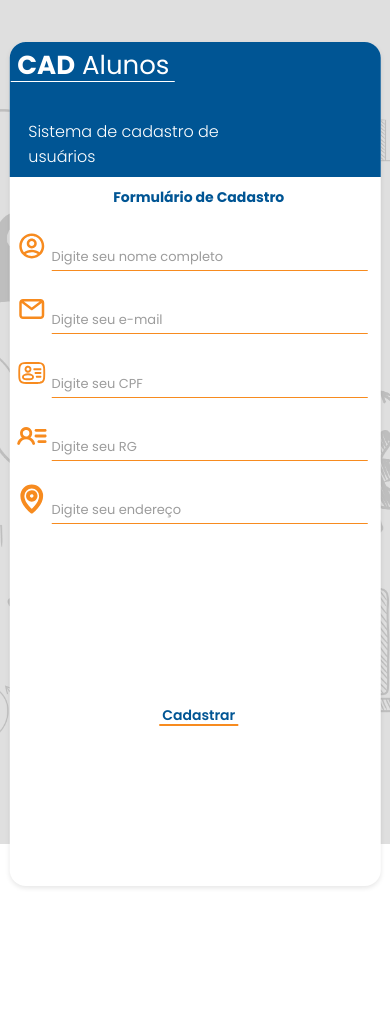
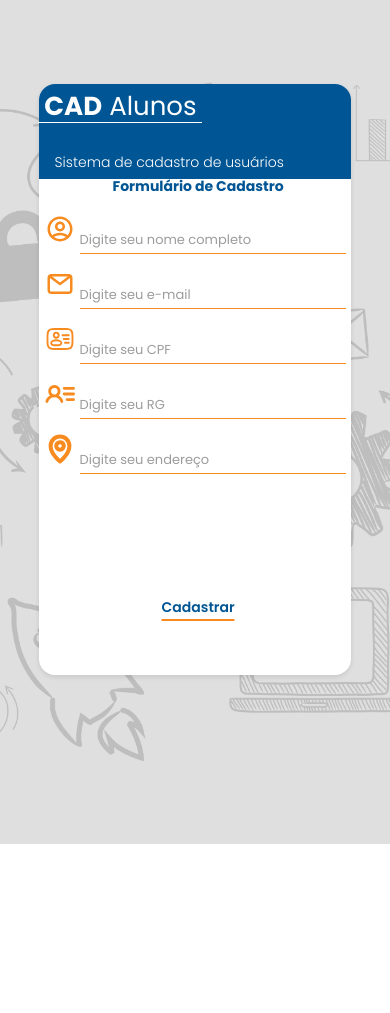
Before and after one commit to pablynnecaldeira/CadAlunos, a PHP site: page /view/cadastro/cadastro.html in a window 390 px wide. After the commit the page ends 844 px from the top, so only its background shows below. Run offline with PHP 8.4, Linux system fonts and the light colour scheme.

Commit message:
feito responsividade

```diff
--- a/view/cadastro/cadastro.html
+++ b/view/cadastro/cadastro.html
@@ -7,17 +7,16 @@
     <link rel="stylesheet" href="../style/cadastro.css">
 </head>
 <body>
+    <div class="container-body">
         <div class="container">
             <div class="container-left">
                 <div class="logo">
                     <span><strong>CAD</strong> Alunos</span>
                 </div>
-
                 <div class="sistema_container-left">
                     <span>Sistema de cadastro de usuários</span>
                 </div>
             </div>
-
             <div class="container-right">
                 <h1>Formulário de Cadastro</h1>
                 <form class="formRow" action="#">
@@ -45,5 +44,6 @@
                 </form>
                     </div>
             </div>
+    </div>
 </body>
 </html>
--- a/view/style/cadastro.css
+++ b/view/style/cadastro.css
@@ -1,4 +1,4 @@
-@import url('https://fonts.googleapis.com/css2?family=Poppins:ital,wght@0,100;0,200;0,300;0,400;0,500;0,600;0,700;0,800;0,900;1,100;1,200;1,300;1,400;1,500;1,600;1,700;1,800;1,900&display=swap');
+@import url("https://fonts.googleapis.com/css2?family=Poppins:ital,wght@0,100;0,200;0,300;0,400;0,500;0,600;0,700;0,800;0,900;1,100;1,200;1,300;1,400;1,500;1,600;1,700;1,800;1,900&display=swap");
 
 * {
   margin: 0;
@@ -9,11 +9,14 @@
 
 body {
   height: 100vh;
+}
+
+.container-body {
+  height: 100%;
   background-image: url(../img/img-background.png);
   background-position: center;
   background-repeat: no-repeat;
   background-size: cover;
-    filter: opacity(100%);
   position: relative;
 }
 
@@ -23,8 +26,10 @@ body {
   top: 10%;
   transform: translate(-50%);
 
+  /* max-width: 1200px;
+    max-height: 1920px; */
   width: 60%;
-    height: 75%;
+  height: 73%;
   background-color: #fff;
   box-shadow: 0 2px 5px rgba(0, 0, 0, 0.1);
   border-radius: 16px;
@@ -32,7 +37,6 @@ body {
 
 .container-left {
   position: absolute;
-    content: '';
   top: 0;
   left: 0;
   width: 30%;
@@ -42,7 +46,8 @@ body {
   border-bottom-left-radius: 16px;
 }
 
-.logo, .sistema_container-left {
+.logo,
+.sistema_container-left {
   position: absolute;
   z-index: 6;
   color: #fff;
@@ -56,7 +61,7 @@ body {
 }
 
 .logo::after {
-    content: '';
+  content: "";
   position: absolute;
   bottom: 10%;
   left: -6.5px;
@@ -74,7 +79,7 @@ body {
 
 .container-right {
   position: absolute;
-    content: '';
+  content: "";
   top: 0;
   right: 10%;
   width: 50%;
@@ -89,22 +94,22 @@ h1 {
   font-size: 24px;
 }
 
-.formRow{
+.formRow {
   display: flex;
   margin-bottom: 30px;
   width: 100%;
 }
 
-form{
+form {
   width: 100%;
   display: flex;
   flex-direction: column;
 }
 
-input[type=text],
-input[type=email]{
+input[type="text"],
+input[type="email"] {
   border: none;
-    border-bottom: 1px solid #F78B1F;
+  border-bottom: 1px solid #f78b1f;
   outline: none;
   padding: 3px 0;
   width: 78%;
@@ -112,25 +117,26 @@ input[type=email]{
   transition: border 300ms ease-in-out;
 }
 
-input[type=text]:focus,
-input[type=email]:focus{
+input[type="text"]:focus,
+input[type="email"]:focus {
   border-bottom: 1px solid #814810;
 }
 
-input[type=text]::placeholder,
-input[type=email]::placeholder{
-    color: #9C9C9C;
+input[type="text"]::placeholder,
+input[type="email"]::placeholder {
+  color: #9c9c9c;
   font-size: 13px;
 }
 
 button {
   background: none;
+  height: 4.2%;
 }
 
 .btn-cadastro {
   position: absolute;
   left: 50%;
-    top: 75%;
+  top: 78%;
   transform: translate(-50%);
 
   color: #005594;
@@ -139,29 +145,28 @@ button {
   font-size: 16px;
   border: none;
   margin: 25px 0;
+  padding: 0;
+  border-bottom: 2px solid #f78b1f;
 }
 
-.btn-cadastro:hover{
-    color: #F78B1F;
+.btn-cadastro:hover {
+  color: #f78b1f;
   cursor: pointer;
 }
 
-.btn-cadastro::after {
-    content: '';
-    position: absolute;
-    bottom: 17%;
-    left: 50%;
-    transform: translateX(-50%);
-    width: 60%;
-    height: 5%;
-    background-color: #F78B1F;
+/* Responsividade */
+/* @media screen and (max-width: 1920px) {
+    .container {
+        width: 100vh;
+        height: 60%;
+        top: 19%;
     }
 
-/* Responsividade */
+} */
 
-@media (max-width: 1200px) {
+@media screen and (max-width: 1200px) {
   .container {
-        width: 70%;
+    width: 68%;
     height: 80%;
   }
 
@@ -173,19 +178,27 @@ button {
     font-size: 29px;
   }
 
+  .sistema_container-left {
+    width: 90%;
+  }
+
   h1 {
     font-size: 20px;
   }
 
+  button {
+    height: 4.3%;
+  }
+
   .btn-cadastro {
-        top: 80%;
+    top: 78%;
   }
 }
 
 @media (max-width: 992px) {
   .container {
     width: 80%;
-        height: 75%;
+    max-height: 75%;
   }
 
   .container-left {
@@ -204,12 +217,17 @@ button {
     font-size: 20px;
   }
 
-    input[type=text], input[type=email] {
+  input[type="text"],
+  input[type="email"] {
     margin: 4.6% auto;
   }
 
+  button {
+    height: 4.6%;
+  }
+
   .btn-cadastro {
-        top: 78%;
+    top: 83%;
   }
 }
 
@@ -223,8 +241,13 @@ button {
     width: 40%;
   }
 
+  .logo {
+    left: 3%;
+  }
+
   .container-right {
     width: 40%;
+    height: 100%;
   }
 
   h1 {
@@ -232,23 +255,22 @@ button {
     margin-top: 10%;
   }
 
-    input[type=text], input[type=email] {
+  input[type="text"],
+  input[type="email"] {
     width: 85%;
     margin: 7% auto;
   }
 
   .btn-cadastro {
-        top: 78%;
+    top: 79%;
   }
 }
 
-
-
-@media (max-width: 628px) {
+@media (max-width: 634px) {
   .container {
-        width: 95%;
+    width: 80%;
     height: 100%;
-        top: 5%;
+    top: 10%;
   }
 
   .container-left {
@@ -257,10 +279,14 @@ button {
     border-radius: 16px 16px 0 0;
   }
 
+  .logo {
+    left: 1.2%;
+  }
+
   .container-right {
     width: 98%;
-        height: 100%;
-        top: 15%;
+    height: 86%;
+    top: 13%;
     right: 0;
   }
 
@@ -273,28 +299,55 @@ button {
     flex-direction: column;
   }
 
-    input[type=text], input[type=email] {
+  input[type="text"],
+  input[type="email"] {
     width: 87%;
-        margin: 4% auto;
+    margin: 3.6% auto;
+  }
+
+  button {
+    height: 5.3%;
   }
 
   .btn-cadastro {
-        top: 70%;
+    top: 86%;
   }
 }
 
 @media (max-width: 523px) {
-    input[type=text], input[type=email] {
+  .logo {
+    left: 1.7%;
+  }
+
+  .sistema_container-left {
+    font-size: 14px;
+    width: 100%;
+  }
+
+  .container-right {
+    height: 88%;
+  }
+
+  input[type="text"],
+  input[type="email"] {
     width: 87%;
-        margin: 5% auto;
+    margin: 4.6% auto;
+  }
+
+  button {
+    height: 4.6%;
   }
 
   .btn-cadastro {
-        top: 70%;
+    top: 84%;
   }
 }
 
 @media (max-width: 400px) {
+  .container {
+    height: 70%;
+  }
+
   .logo {
     font-size: 26px;
   }
@@ -305,6 +358,57 @@ button {
 
   .btn-cadastro {
     font-size: 14px;
-        top: 60%;
+    top: 79%;
   }
 }
+
+@media (max-width: 388px) {
+  .container {
+    height: 80%;
+  }
+
+  .logo {
+    font-size: 20px;
+  }
+
+  .sistema_container-left {
+    font-size: 14px;
+    width: 100%;
+  }
+
+  .container-left {
+    height: 13%;
+  }
+
+  .container-right {
+    top: 15%;
+    height: 84%;
+    width: 100%;
+    padding: 0 4px;
+  }
+
+  h1 {
+    font-size: 14px;
+  }
+
+  .btn-cadastro {
+    font-size: 14px;
+    top: 76%;
+  }
+}
+
+@media (max-width: 343px) {
+  .container {
+    height: 78%;
+  }
+
+  .container-right {
+    height: 86%;
+  }
+
+  input[type="text"],
+  input[type="email"] {
+    width: 85%;
+    margin: 5% auto;
+  }
+}
```
Lines whose indentation alone changed are shown as unchanged.
